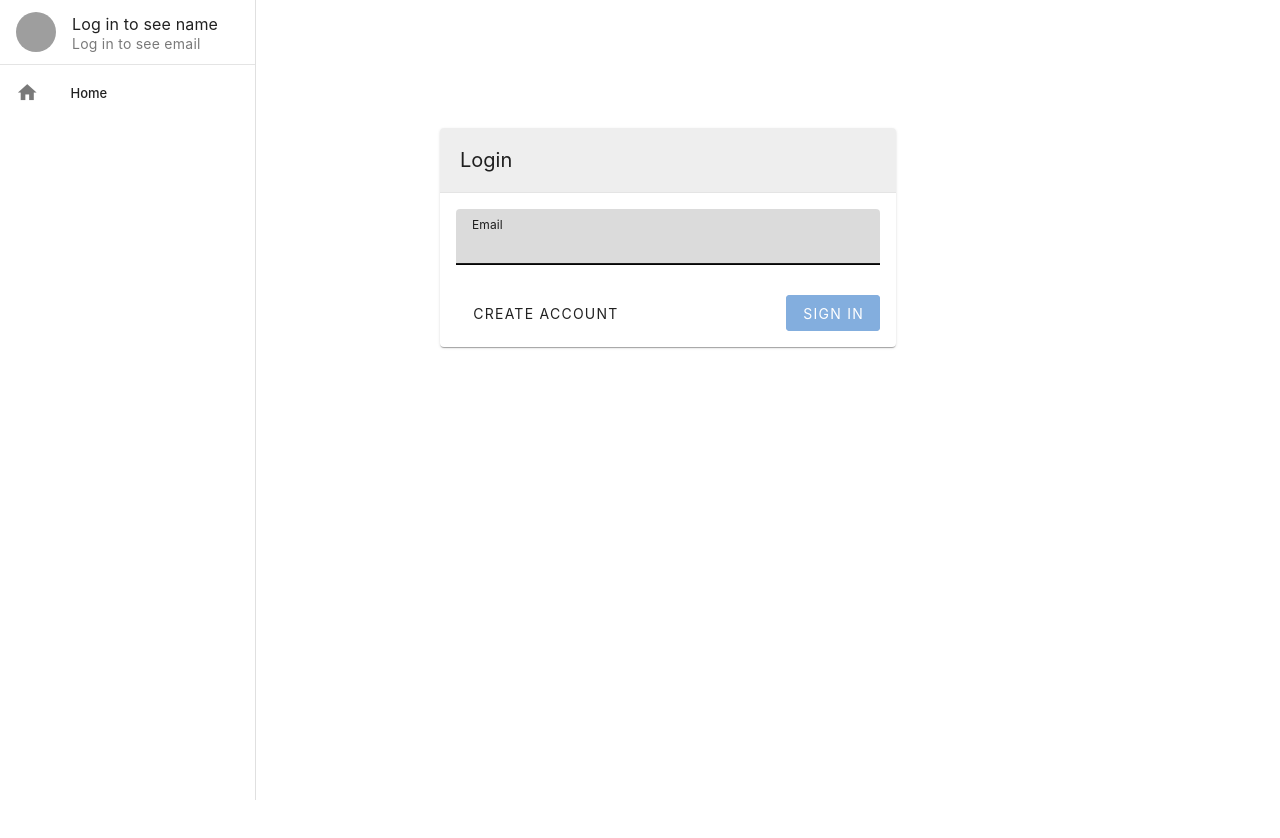
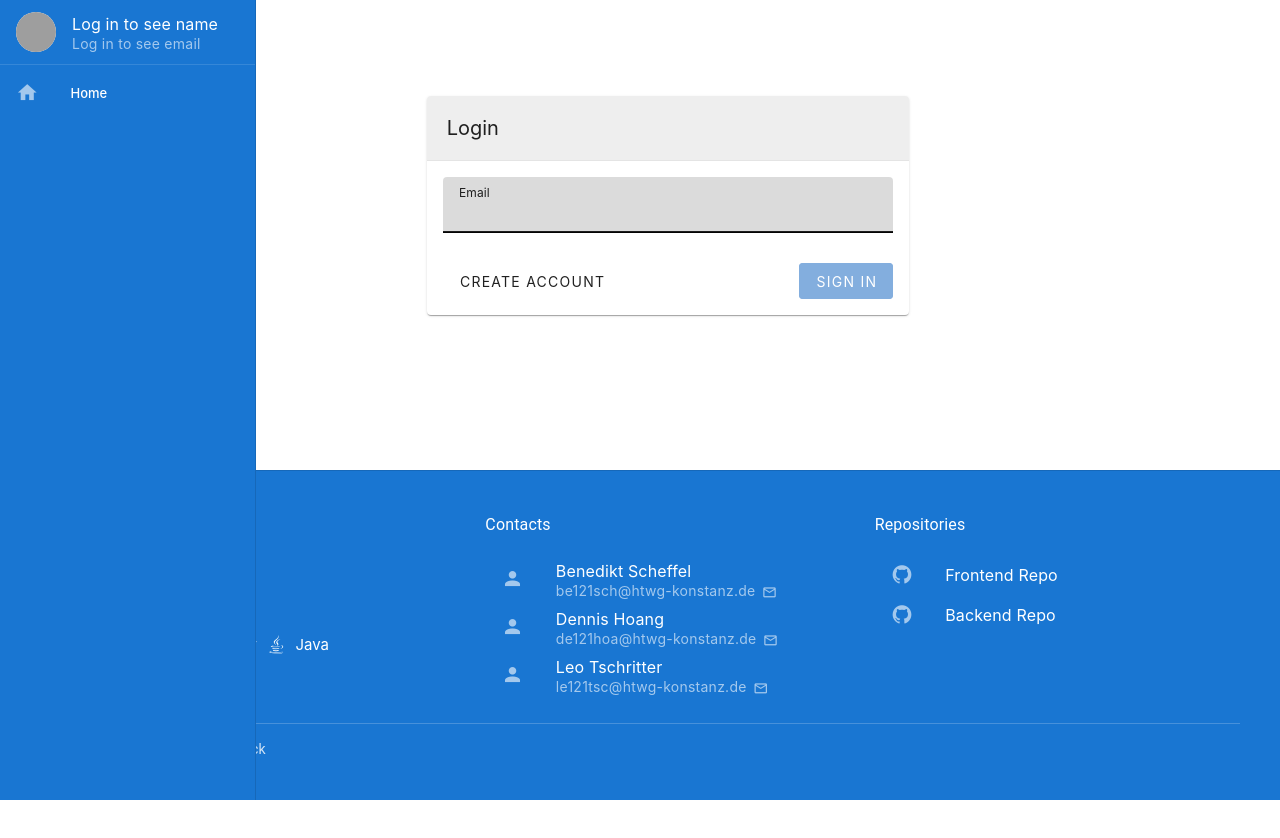
Before and after one commit to leotschritter/cad-frontend, a Vue app: page /login in a window 1280 px wide. Shown: the top 838 px of the page. After the commit the page ends 800 px from the top, so only its background shows below. Built offline with nearby package versions, Linux system fonts and the light colour scheme; no server answers; grey boxes are pictures that could not be loaded; the HTML template or start-up script is replaced by a standard one.

Commit message:
issue-2: Added footer; changed styles

```diff
--- a/src/App.vue
+++ b/src/App.vue
@@ -2,6 +2,7 @@
 import { RouterView } from 'vue-router'
 import { defineComponent } from "vue";
 import { useAuthStore } from "@/stores/auth.ts";
+import AppFooter from "@/components/AppFooter.vue";
 
 export default defineComponent({
   name: 'App',
@@ -11,6 +12,7 @@ export default defineComponent({
     }
   },
   components: {
+    AppFooter,
     RouterView
   },
   mounted() {
@@ -34,6 +36,7 @@ export default defineComponent({
         expand-on-hover
         permanent
         rail
+        class="navigation-drawer-styles"
     >
       <v-list>
         <v-list-item
@@ -61,5 +64,14 @@ export default defineComponent({
         </v-fade-transition>
       </router-view>
     </v-main>
+
+    <AppFooter />
   </v-app>
 </template>
+
+<style scoped>
+.navigation-drawer-styles {
+  background-color: #1976d2;
+  color: white;
+}
+</style>
--- a/src/assets/main.css
+++ b/src/assets/main.css
@@ -2,7 +2,6 @@
 
 #app {
   margin: 0 auto;
-  padding: 2rem;
   font-weight: normal;
 }
 
--- /dev/null
+++ b/src/components/AppFooter.vue
@@ -0,0 +1,132 @@
+<script lang="ts">
+import { defineComponent } from 'vue'
+
+export default defineComponent({
+  name: 'AppFooter',
+  data() {
+    return {
+      teamName: 'Bermuda Dreieck',
+      projectName: 'Travel App',
+      team: [
+        { name: 'Benedikt Scheffel',   email: 'be121sch@htwg-konstanz.de' },
+        { name: 'Dennis Hoang',      email: 'de121hoa@htwg-konstanz.de' },
+        { name: 'Leo Tschritter',   email: 'le121tsc@htwg-konstanz.de' },
+      ],
+      repos: [
+        { label: 'Frontend Repo', url: 'https://github.com/leotschritter/cad-frontend' },
+        { label: 'Backend Repo',  url: 'https://github.com/leotschritter/cad-backend'  },
+      ],
+      year: new Date().getFullYear(),
+    }
+  },
+})
+</script>
+
+<template>
+  <v-footer app elevation="0" border="t" class="footer-styles pa-6">
+    <v-container fluid>
+      <v-row>
+        <!-- Brand / Tagline -->
+        <v-col cols="12" md="4" class="d-flex flex-column justify-center mb-4 mb-md-0">
+          <div class="text-h6 mb-1">{{ projectName }}</div>
+          <div class="text-body-2 opacity-80">
+            This App is driven by:
+          </div>
+
+          <div class="mt-4 d-flex align-center ga-2">
+            <v-icon>mdi-vuejs</v-icon>
+            <span>Vue 3</span>
+            <v-icon>mdi-vuetify</v-icon>
+            <span>Vuetify</span>
+            <v-icon>mdi-language-java</v-icon>
+            <span>Java</span>
+          </div>
+        </v-col>
+
+        <!-- Team contacts -->
+        <v-col cols="12" md="4">
+          <div class="text-subtitle-1 mb-2">Contacts</div>
+          <v-list density="compact" bg-color="transparent" class="text-white">
+            <v-list-item
+                v-for="m in team"
+                :key="m.email"
+                :title="m.name"
+                prepend-icon="mdi-account"
+                class="rounded-lg"
+            >
+              <!-- render subtitle yourself so the button can sit right next to the email -->
+              <template #subtitle>
+                <div class="subtitle-inline">
+                  <span class="email-text">{{ m.email }}</span>
+                  <v-btn
+                      :href="`mailto:${m.email}`"
+                      density="compact"
+                      size="x-small"
+                      variant="text"
+                      icon
+                      aria-label="Email"
+                      class="email-btn"
+                  >
+                    <v-icon icon="mdi-email-outline" />
+                  </v-btn>
+                </div>
+              </template>
+            </v-list-item>
+          </v-list>
+        </v-col>
+
+        <!-- Repos -->
+        <v-col cols="12" md="4">
+          <div class="text-subtitle-1 mb-2">Repositories</div>
+          <v-list density="compact" bg-color="transparent" class="text-white">
+            <v-list-item
+                v-for="r in repos"
+                :key="r.url"
+                :title="r.label"
+                :href="r.url"
+                target="_blank"
+                rel="noopener"
+                prepend-icon="mdi-github"
+                class="rounded-lg"
+            />
+          </v-list>
+        </v-col>
+      </v-row>
+
+      <v-divider class="my-4" color="white" opacity="0.2" />
+
+      <div class="d-flex flex-wrap align-center justify-space-between">
+        <div class="text-body-2 opacity-80">
+          © {{ year }} • {{ teamName }}
+        </div>
+      </div>
+    </v-container>
+  </v-footer>
+</template>
+
+<style scoped>
+.footer-styles {
+  background-color: #1976d2; /* Vuetify primary color */
+  color: white;
+}
+
+.opacity-80 { opacity: .8; }
+
+.subtitle-inline {
+  display: inline-flex;
+  align-items: center;
+  gap: 6px;          /* tighten spacing */
+}
+
+.email-text {
+  white-space: nowrap;
+  overflow: hidden;
+  text-overflow: ellipsis; /* stays tidy on narrow screens */
+}
+
+/* optional: make the tiny icon button visually tighter */
+.email-btn {
+  margin-inline-start: 2px;
+}
+
+</style>
```
